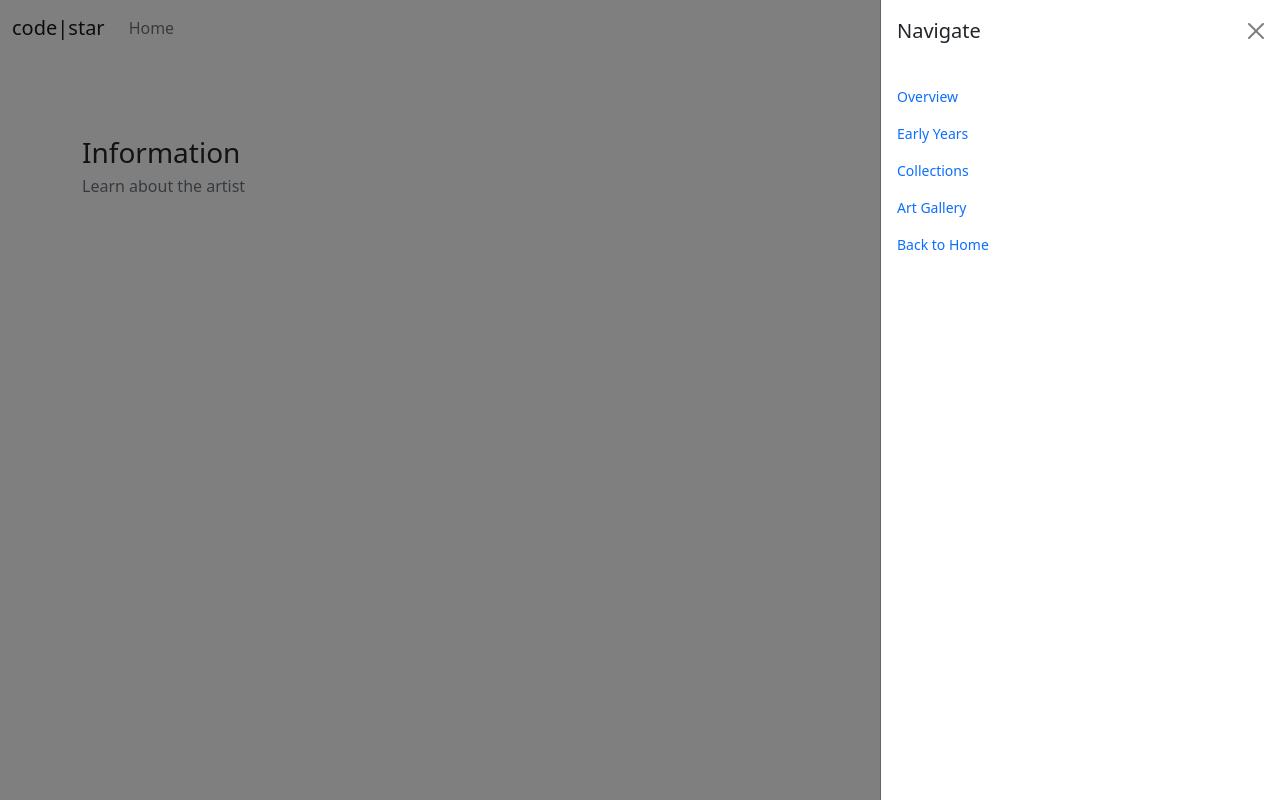
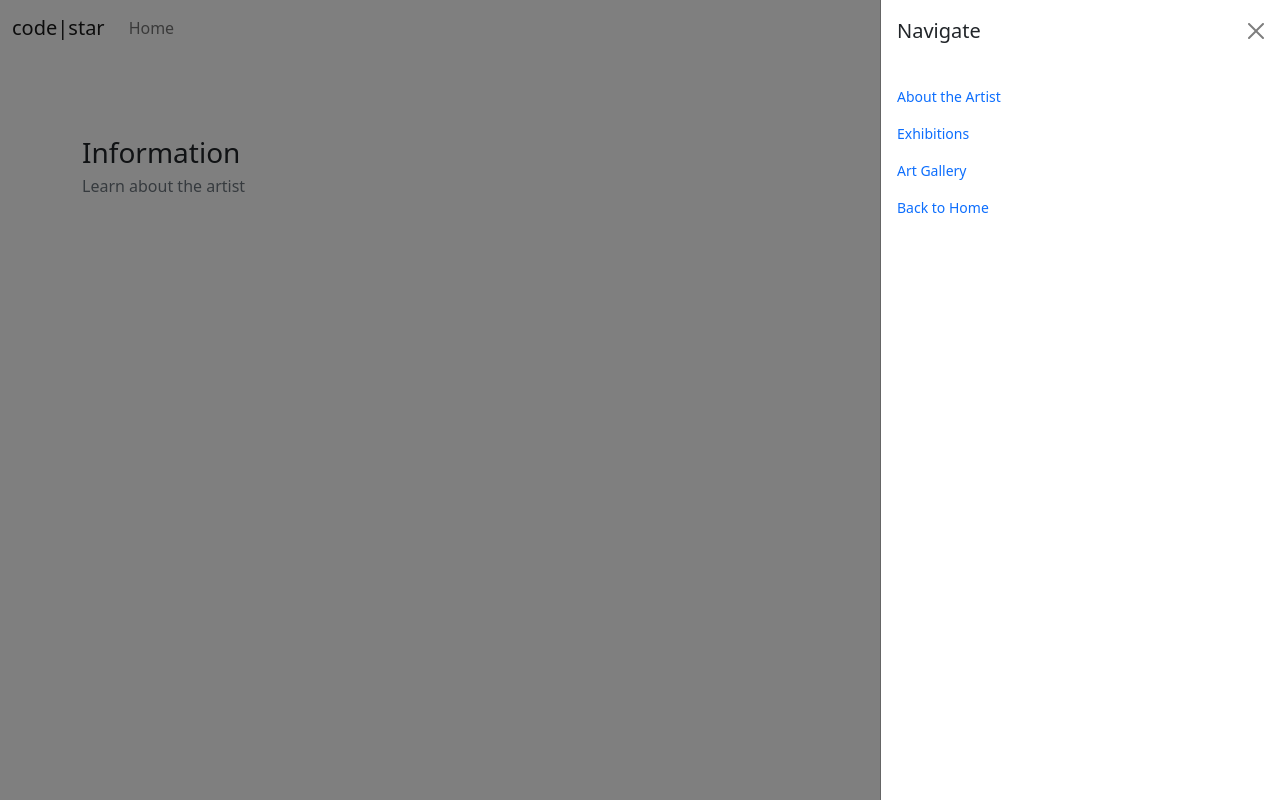
Before and after one commit to SourTarte/hackathon-project-constcollection, a Django app: page /about/ in a window 1280 px wide, after a click on "Open menu". Run offline with Django 5.2, Linux system fonts and the light colour scheme; data that the repository does not hold is empty.

Commit message:
Correct the navbar links

```diff
--- a/templates/shared/navigation.html
+++ b/templates/shared/navigation.html
@@ -6,9 +6,8 @@
   </div>
   <div class="offcanvas-body">
     <nav class="nav flex-column small">
-      <a class="nav-link px-0" href="#overview" data-bs-dismiss="offcanvas">Overview</a>
-      <a class="nav-link px-0" href="#early-years" data-bs-dismiss="offcanvas">Early Years</a>
-      <a class="nav-link px-0" href="#collections" data-bs-dismiss="offcanvas">Collections</a>
+      <a class="nav-link px-0" href="{% url 'about' %}" data-bs-dismiss="offcanvas">About the Artist</a>
+      <a class="nav-link px-0" href="{% url 'exhibitions' %}" data-bs-dismiss="offcanvas">Exhibitions</a>
       <!-- New: link to the art page -->
       <a class="nav-link px-0" href="{% url 'art' %}">Art Gallery</a>
       <a class="nav-link px-0" href="{% url 'welcome' %}">Back to Home</a>
```
